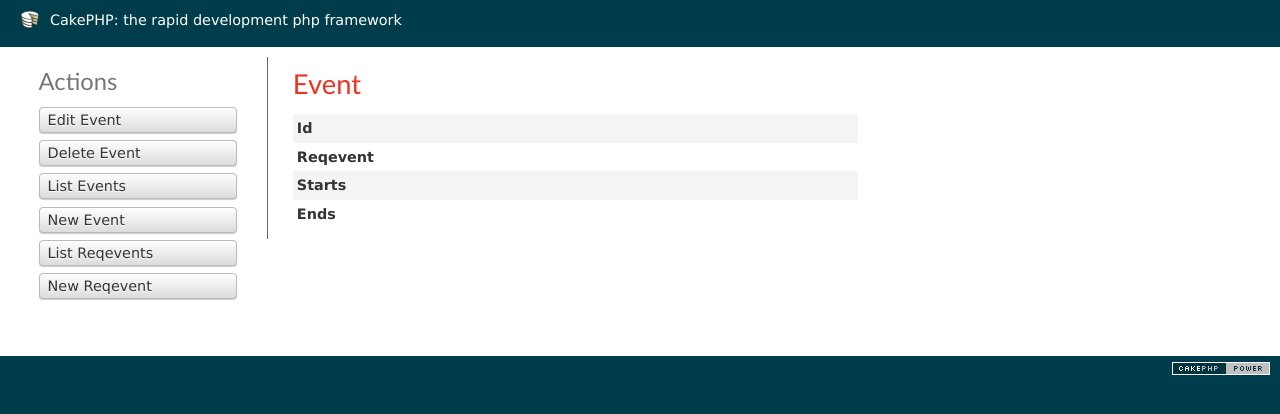
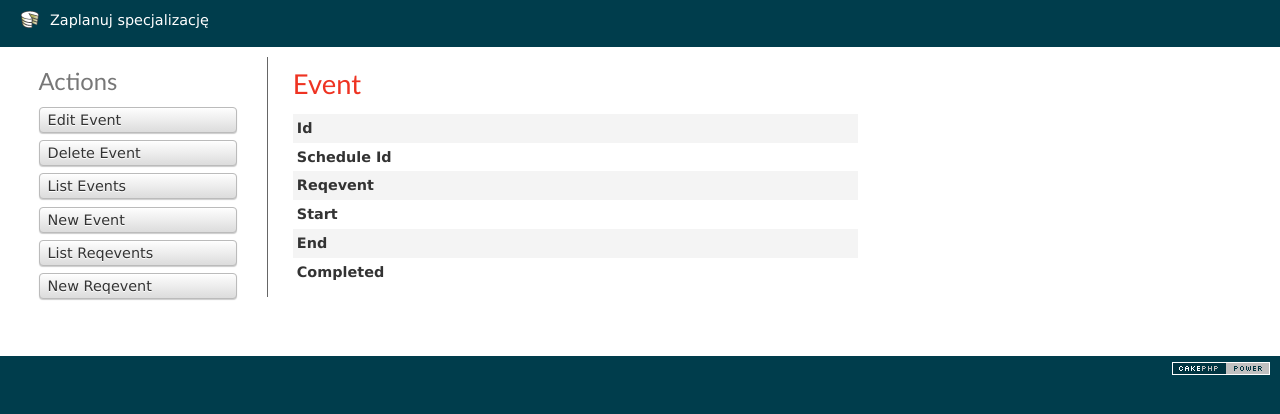
Before and after one commit to mnedoszytko/specops, a CakePHP app: the page made by app/View/Events/view.ctp in a window 1280 px wide. Shown: the top 414 px of the page. Run offline with PHP 8.4 and a stand-in for CakePHP, Linux system fonts and the light colour scheme; the template is opened without the code that fills it, so the values that code supplies are empty; some libraries are stand-ins or nearby versions.

Commit message:
Before pusch

```diff
--- a/app/Controller/SpecsController.php
+++ b/app/Controller/SpecsController.php
@@ -14,7 +14,6 @@ class SpecsController extends AppController {
  * @var array
  */
 	public $components = array('Paginator');
-	public $uses = array('Spec','Freeday');
 
 /**
  * index method
@@ -26,11 +25,7 @@ class SpecsController extends AppController {
 
 		$specs = $this->Paginator->paginate();
 
-		foreach ($specs as $i => $spec) {
 
-			$specs[$i]['Spec']['wdays'] = $this->Freeday->countWorkingDaysInRange($spec['Spec']['start'],$spec['Spec']['end']);
-
-		}
 
 
 		$this->set('specs', $specs);
--- a/app/Model/AppModel.php
+++ b/app/Model/AppModel.php
@@ -32,4 +32,7 @@ App::uses('Model', 'Model');
  * @package       app.Model
  */
 class AppModel extends Model {
+
+
+	public $actsAs = array('Containable');
 }
--- a/app/View/Events/add.ctp
+++ b/app/View/Events/add.ctp
@@ -3,9 +3,11 @@
 	<fieldset>
 		<legend><?php echo __('Add Event'); ?></legend>
 	<?php
+		echo $this->Form->input('schedule_id');
 		echo $this->Form->input('reqevent_id');
-		echo $this->Form->input('starts');
-		echo $this->Form->input('ends');
+		echo $this->Form->input('start');
+		echo $this->Form->input('end');
+		echo $this->Form->input('completed');
 	?>
 	</fieldset>
 <?php echo $this->Form->end(__('Submit')); ?>
--- a/app/View/Events/edit.ctp
+++ b/app/View/Events/edit.ctp
@@ -4,9 +4,11 @@
 		<legend><?php echo __('Edit Event'); ?></legend>
 	<?php
 		echo $this->Form->input('id');
+		echo $this->Form->input('schedule_id');
 		echo $this->Form->input('reqevent_id');
-		echo $this->Form->input('starts');
-		echo $this->Form->input('ends');
+		echo $this->Form->input('start');
+		echo $this->Form->input('end');
+		echo $this->Form->input('completed');
 	?>
 	</fieldset>
 <?php echo $this->Form->end(__('Submit')); ?>
--- a/app/View/Events/view.ctp
+++ b/app/View/Events/view.ctp
@@ -6,19 +6,29 @@
 			<?php echo h($event['Event']['id']); ?>
 			&nbsp;
 		</dd>
+		<dt><?php echo __('Schedule Id'); ?></dt>
+		<dd>
+			<?php echo h($event['Event']['schedule_id']); ?>
+			&nbsp;
+		</dd>
 		<dt><?php echo __('Reqevent'); ?></dt>
 		<dd>
 			<?php echo $this->Html->link($event['Reqevent']['name'], array('controller' => 'reqevents', 'action' => 'view', $event['Reqevent']['id'])); ?>
 			&nbsp;
 		</dd>
-		<dt><?php echo __('Starts'); ?></dt>
+		<dt><?php echo __('Start'); ?></dt>
 		<dd>
-			<?php echo h($event['Event']['starts']); ?>
+			<?php echo h($event['Event']['start']); ?>
 			&nbsp;
 		</dd>
-		<dt><?php echo __('Ends'); ?></dt>
+		<dt><?php echo __('End'); ?></dt>
 		<dd>
-			<?php echo h($event['Event']['ends']); ?>
+			<?php echo h($event['Event']['end']); ?>
+			&nbsp;
+		</dd>
+		<dt><?php echo __('Completed'); ?></dt>
+		<dd>
+			<?php echo h($event['Event']['completed']); ?>
 			&nbsp;
 		</dd>
 	</dl>
--- a/app/View/Layouts/default.ctp
+++ b/app/View/Layouts/default.ctp
@@ -17,7 +17,7 @@
  * @license       http://www.opensource.org/licenses/mit-license.php MIT License
  */
 
-$cakeDescription = __d('cake_dev', 'CakePHP: the rapid development php framework');
+$cakeDescription = __d('cake_dev', 'Zaplanuj specjalizację');
 ?>
 <!DOCTYPE html>
 <html>
@@ -31,7 +31,14 @@ $cakeDescription = __d('cake_dev', 'CakePHP: the rapid development php framework
 		echo $this->Html->meta('icon');
 
 		echo $this->Html->css('cake.generic');
+?>
 
+<link rel="stylesheet" href="http://code.jquery.com/ui/1.10.3/themes/smoothness/jquery-ui.css" />
+  <script src="http://code.jquery.com/jquery-1.9.1.js"></script>
+  <script src="http://code.jquery.com/ui/1.10.3/jquery-ui.js"></script>
+
+<?
+		echo $this->Html->script('jquery.ui.datepicker-pl');
 		echo $this->fetch('meta');
 		echo $this->fetch('css');
 		echo $this->fetch('script');
@@ -40,7 +47,7 @@ $cakeDescription = __d('cake_dev', 'CakePHP: the rapid development php framework
 <body>
 	<div id="container">
 		<div id="header">
-			<h1><?php echo $this->Html->link($cakeDescription, 'http://cakephp.org'); ?></h1>
+			<h1><?php echo $this->Html->link($cakeDescription, '/'); ?></h1>
 		</div>
 		<div id="content">
 
--- a/app/View/Specs/add.ctp
+++ b/app/View/Specs/add.ctp
@@ -4,8 +4,7 @@
 		<legend><?php echo __('Add Spec'); ?></legend>
 	<?php
 		echo $this->Form->input('name');
-		echo $this->Form->input('start');
-		echo $this->Form->input('end');
+
 	?>
 	</fieldset>
 <?php echo $this->Form->end(__('Submit')); ?>
--- a/app/View/Specs/edit.ctp
+++ b/app/View/Specs/edit.ctp
@@ -5,8 +5,6 @@
 	<?php
 		echo $this->Form->input('id');
 		echo $this->Form->input('name');
-		echo $this->Form->input('start');
-		echo $this->Form->input('end');
 	?>
 	</fieldset>
 <?php echo $this->Form->end(__('Submit')); ?>
```
Also changed, not shown: app/Model/Reqevent.php (+38 -0 lines), app/View/Events/index.ctp (+8 -4 lines), app/View/Specs/index.ctp (+2 -7 lines), app/View/Specs/view.ctp (+1 -10 lines).
